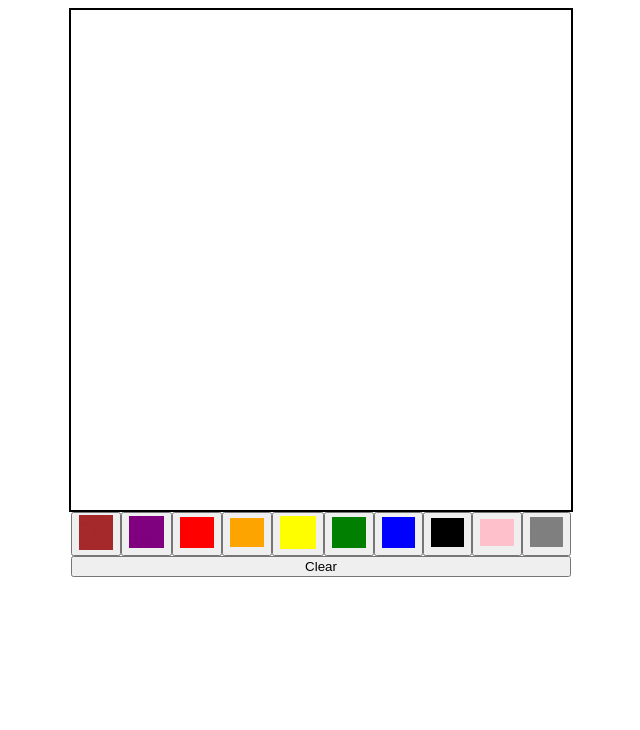
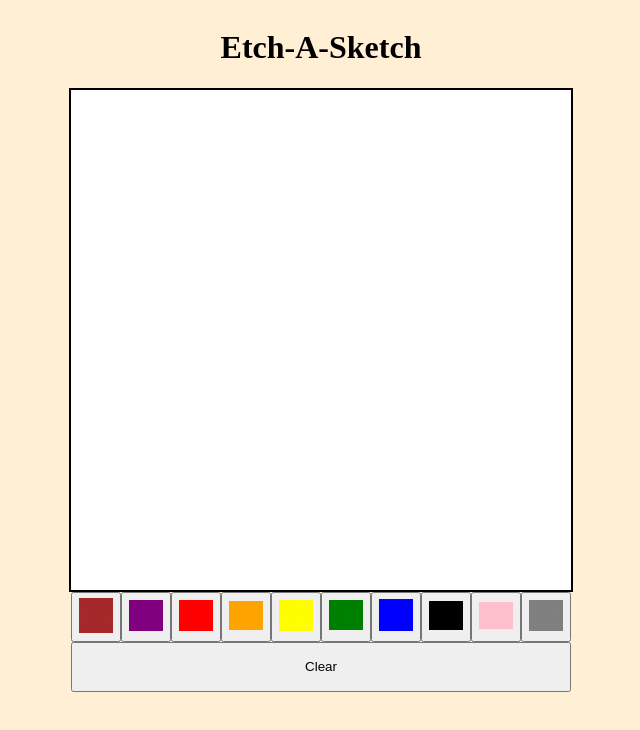
Before and after one commit to brandonngithub/etch-a-sketch, a plain HTML site: page index.html in a window 1280 px wide. Shown: the whole page, without its empty margins (319-959 px from the left). Drawn offline with Linux system fonts and the light colour scheme.

Commit message:
update files

```diff
--- a/index.html
+++ b/index.html
@@ -7,6 +7,7 @@
     <title>Etch-A-Sketch</title>
 </head>
 <body>
+    <h1>Etch-A-Sketch</h1>
     <div id="container"></div>
     <div id="buttons">
         <div id="colors">
--- a/script.js
+++ b/script.js
@@ -22,7 +22,7 @@ function makeCell(num) {
     }
 }
 
-//ex. makeGrid(16) will loop 16 times making 16 columns per row
+//makes a num*num grid
 function makeGrid(num) {
     container.style.setProperty('--numRows', num);
     container.style.setProperty('--numCols', num);
--- a/style.css
+++ b/style.css
@@ -1,4 +1,5 @@
 #container {
+    background-color: white;
     width: 500px;
     height: 500px;
     border: black solid 2px;
@@ -10,7 +11,6 @@
 }
 
 .cell {
-    /* border: 1px solid black; */
     display: flex;
 }
 
@@ -25,6 +25,7 @@ img {
 }
 
 body {
+    background-color: papayawhip;
     display: flex;
     flex-direction: column;
     align-items: center;
@@ -39,3 +40,8 @@ body {
     flex-direction: column;
     width: 500px;
 }
+
+button {
+    width: 100%;
+    height: 50px;
+}
```
